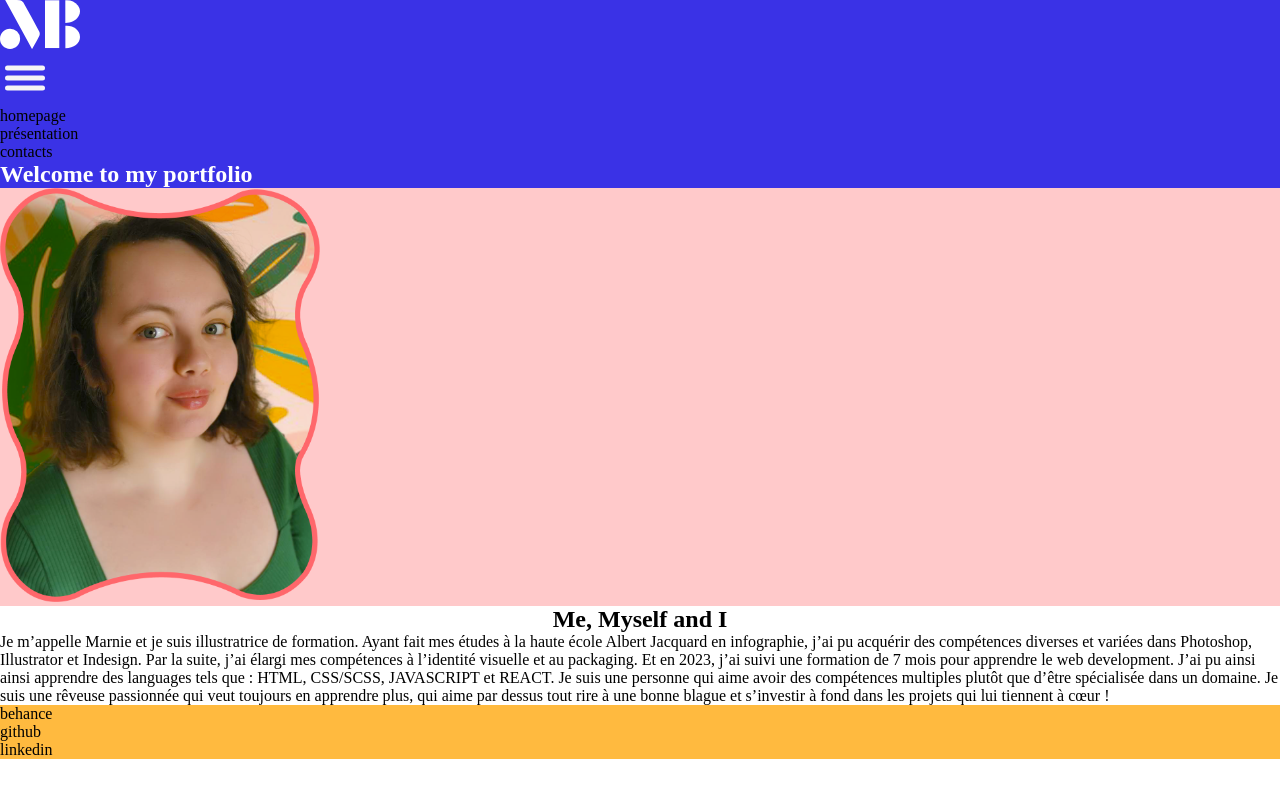
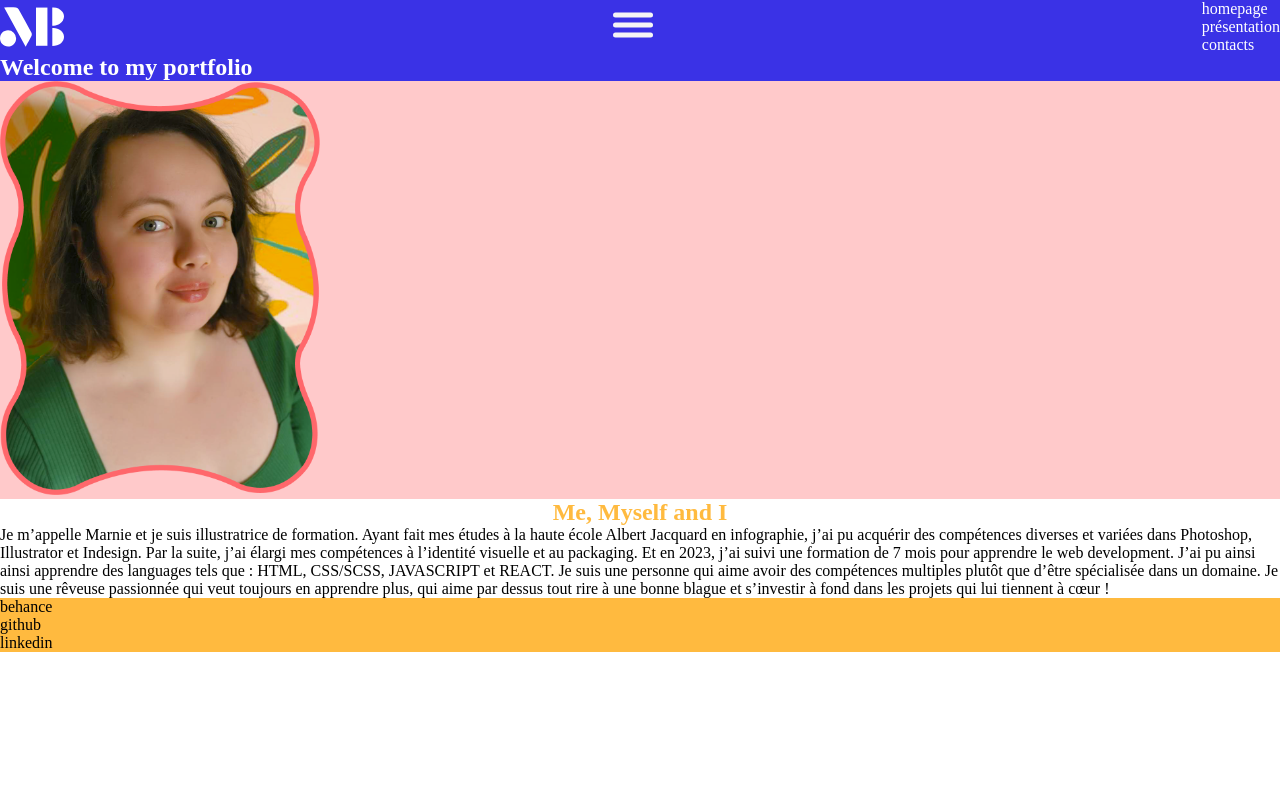
Before and after one commit to MarnieBenalia/Portfolio, a plain HTML site: page index.html in a window 1280 px wide. Drawn offline with Linux system fonts and the light colour scheme.

Commit message:
workdayone

```diff
--- a/index.html
+++ b/index.html
@@ -14,8 +14,8 @@
     <div class="container">
 
         <section class="homepage">
+            <div class="navbar">
             <svg class="logo" data-name="Calque 1" xmlns="http://www.w3.org/2000/svg"  viewBox="0 0 409.84 251.7"><title>LOGO</title><path d="M519.48,423.39H446.17V178.72h73.31Z" transform="translate(-215.75 -177.28)"/><path d="M242.28,177.51c28.66,0,52-.78,75.33.53,6,.34,14,5.91,17.11,11.36q42.22,74.88,82.55,150.84c2.9,5.46,2.89,14.92.12,20.49-11,22.1-23.6,43.4-37.42,68.24Z" transform="translate(-215.75 -177.28)"/><path d="M267.18,324.53a51.44,51.44,0,0,1,51.63,50.67c.45,29.33-22.59,52.91-51.53,52.75s-51.21-22.1-51.53-50.54C215.41,347.58,237.7,324.66,267.18,324.53Z" transform="translate(-215.75 -177.28)"/><path d="M550.69,309.37c39.34-3.32,73.39,21.89,74.78,54.9,1.42,33.87-30.09,59.62-74.78,59.74Z" transform="translate(-215.75 -177.28)"/><path d="M550.26,295.36V178.47c26.7-2.28,48.63,6.12,64.5,27.28,12.34,16.46,14.69,34.94,4.17,53.67C604.11,285.79,579.32,292.69,550.26,295.36Z" transform="translate(-215.75 -177.28)"/></svg>
-            <div class="content-wrapper">
                 <div class="ham-menu">
                     <button class="hm-button" aria-controls="primary-navigation" aria-expanded="false">
                         <svg class="ham" viewbox=" 0 0 100 100" width="50">
@@ -34,13 +34,16 @@
                         </svg>
                     </button>
                 </div>
-               <ul classname="menu">
+
+             <ul class="menu-nav">
                     <li>homepage</li>
                     <li>présentation</li>
                     <li>contacts</li>
                </ul>
+               </div>
+
                <h1>Welcome to my portfolio</h1>
-            </div>
+
         </section>
 
         <section class="presentation">
--- a/javascript/script.js
+++ b/javascript/script.js
@@ -1,5 +1,5 @@
 const BUTTONHAM = document.querySelector('.hm-button');
-/*const FORM = document.querySelector('.menu');*/
+//const FORM = document.querySelector('.menu-nav');
 
 BUTTONHAM.addEventListener('click',()=>{
     const ISOPENED = BUTTONHAM.getAttribute('aria-expended');
@@ -7,10 +7,10 @@ BUTTONHAM.addEventListener('click',()=>{
 
     if (ISOPENED === 'false') {
         BUTTONHAM.setAttribute('aria-expended', 'true');
-        //FORM.style.marginLeft = "0%";
+       // FORM.style.marginLeft = "0%";
     }
     else{
         BUTTONHAM.setAttribute('aria-expended', 'false');
-        //FORM.style.marginLeft = "-200%";
+       // FORM.style.marginLeft = "-200%";
     }
 })
--- a/styles/partials/_homepage.scss
+++ b/styles/partials/_homepage.scss
@@ -13,5 +13,15 @@ h1{
 
 .logo{
     fill:white;
-    width:5em;
+    width:4em;
 }
+
+.navbar{
+    display:flex;
+    justify-content: space-between;
+}
+.menu-nav{
+    list-style-type: none;
+    color:white;
+
+}
--- a/styles/partials/_presentation.scss
+++ b/styles/partials/_presentation.scss
@@ -11,4 +11,5 @@
 
 h2{
     text-align: center;
+    color: h.$jaune;
 }
```
Also changed, not shown: styles/styles.css, 1 other file.
